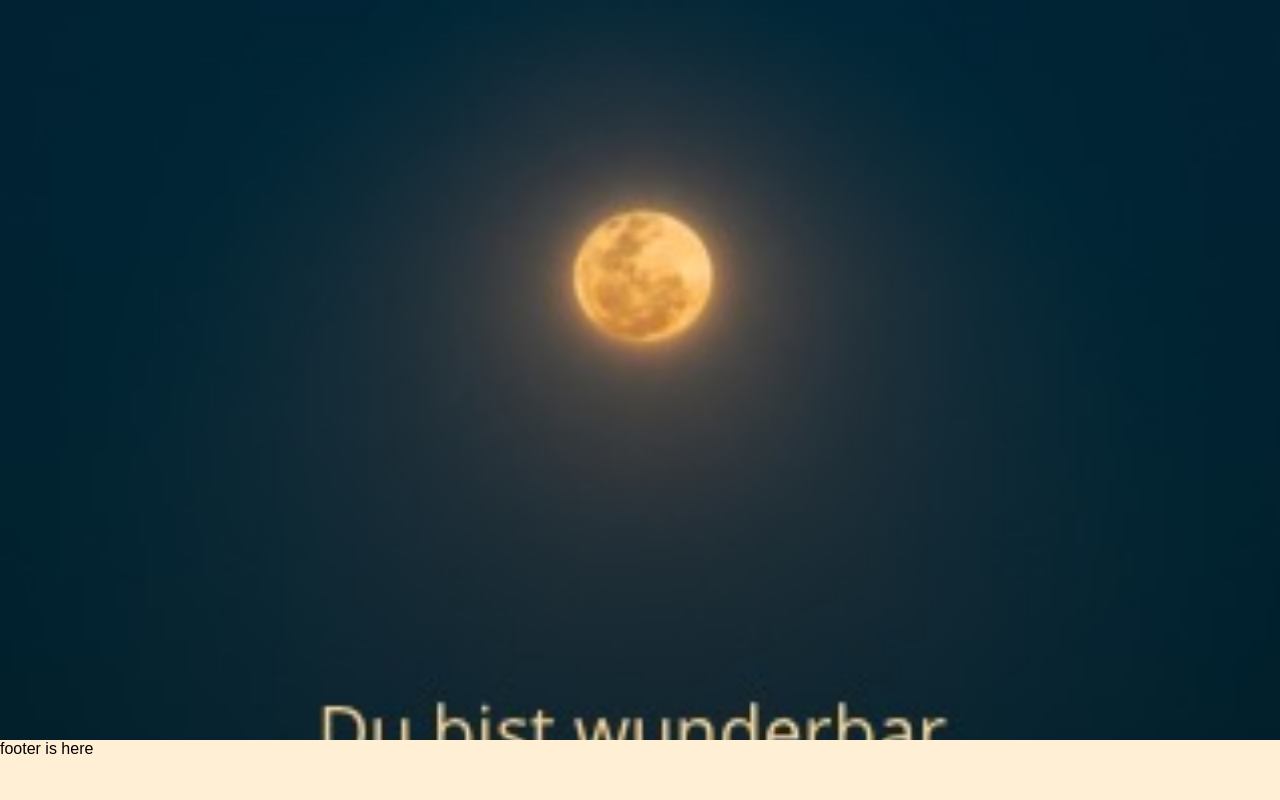
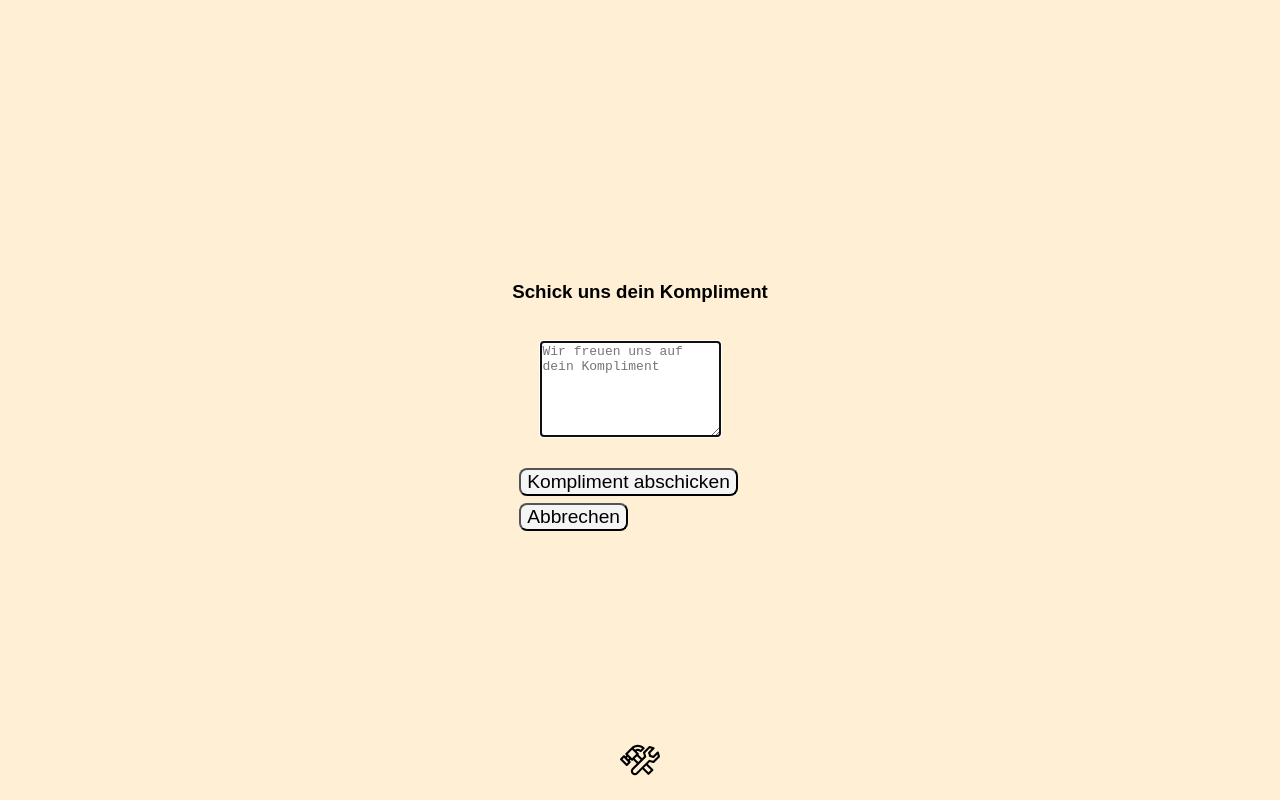
Before and after one commit to gesroy/compliments_ftw, a React (Create React App) app: page /input in a window 1280 px wide. Shown: the top 800 px of the page. Built offline with nearby package versions, Linux system fonts and the light colour scheme.

Commit message:
Looks, no function

```diff
--- a/src/components/App.js
+++ b/src/components/App.js
@@ -1,15 +1,20 @@
 import React, { Component } from 'react'
-import Complimentscreen from './ComplimentScreen'
+import ComplimentScreen from './ComplimentScreen'
 import './App.css'
+import { BrowserRouter as Router, Route } from 'react-router-dom'
+import InputScreen from './InputScreen'
 import Footer from './Footer'
 
 class App extends Component {
   render() {
     return (
-      <React.Fragment>
-        <Complimentscreen />
-        <Footer />
-      </React.Fragment>
+      <Router>
+        <div className="App">
+          <Route exact path="/" component={ComplimentScreen} />
+          <Route path="/input" component={InputScreen} />
+          <Route component={Footer} />
+        </div>
+      </Router>
     )
   }
 }
--- a/src/components/Button.js
+++ b/src/components/Button.js
@@ -3,7 +3,7 @@ import styled from 'styled-components'
 import PropTypes from 'prop-types'
 
 const StyledButton = styled.button`
-  background: ${props => (props.color ? props.color : 'lightblue')};
+  background: ${props => (props.color ? props.color : 'whitesmoke')};
   display: flex;
   align-items: center;
   justify-content: center;
--- a/src/components/Footer.js
+++ b/src/components/Footer.js
@@ -1,5 +1,7 @@
 import React, { Component } from 'react'
 import styled from 'styled-components'
+import hammer from '../images/hammer.svg'
+import { Link } from 'react-router-dom'
 
 const StyledFooter = styled.section`
   background-color: papayawhip;
@@ -12,6 +14,12 @@ const StyledFooter = styled.section`
 
 export default class Footer extends Component {
   render() {
-    return <StyledFooter>footer is here</StyledFooter>
+    return (
+      <StyledFooter>
+        <Link to="/input">
+          <img src={hammer} width="40" height="40" />
+        </Link>
+      </StyledFooter>
+    )
   }
 }
--- /dev/null
+++ b/src/components/InputScreen.js
@@ -0,0 +1,19 @@
+import React, { Component } from 'react'
+import Inputfield from './Inputfield'
+import Button from './Button'
+import { Link } from 'react-router-dom'
+
+export default class InputScreen extends Component {
+  render() {
+    return (
+      <div>
+        <h3>Schick uns dein Kompliment</h3>
+        <Inputfield />
+        <Button>Kompliment abschicken</Button>
+        <Link to="/" style={{ textDecoration: 'none' }}>
+          <Button>Abbrechen</Button>
+        </Link>
+      </div>
+    )
+  }
+}
--- a/src/components/Input.js
+++ b/src/components/Inputfield.js
@@ -2,15 +2,14 @@ import React, { Component } from 'react'
 import styled from 'styled-components'
 import PropTypes from 'prop-types'
 
-const StyledInput = styled.input`
+const StyledInput = styled.textarea`
   border: 1px solid #333;
-  height: 48px;
   border-radius: 3px;
   font-size: 1em;
   margin: 20px 20px 20px 0;
 `
 
-export default class Input extends Component {
+export default class Inputfield extends Component {
   static propTypes = {
     onSubmit: PropTypes.func.isRequired,
     onChange: PropTypes.func,
@@ -45,10 +44,13 @@ export default class Input extends Component {
       <StyledInput
         onChange={this.updateInputValue}
         onKeyUp={this.checkForEnterButton}
-        placeholder={this.props.placeholder || 'Player name'}
+        placeholder="Wir freuen uns auf dein Kompliment"
         autoFocus
         value={this.state.inputValue}
         type="text"
+        rows="6"
+        minlength="10"
+        maxLength="300"
       />
     )
   }
```
Also changed, not shown: src/actions.js (+8 -29 lines), src/reducer.js (+12 -26 lines), src/stories/storybook.js (+6 -1 lines).
